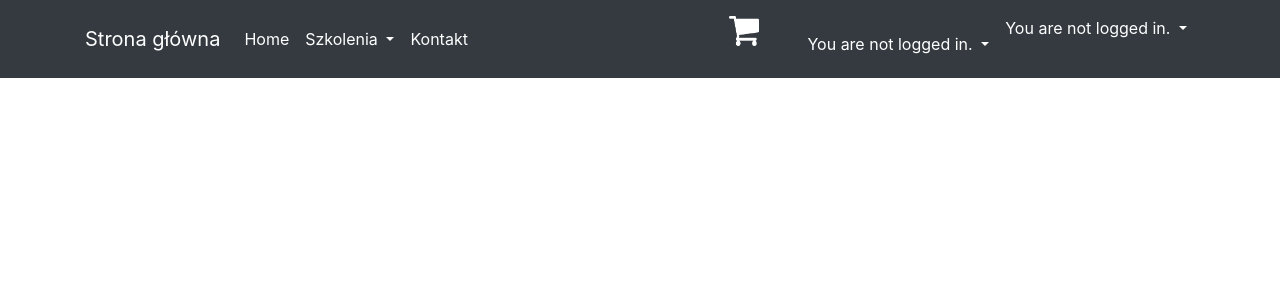
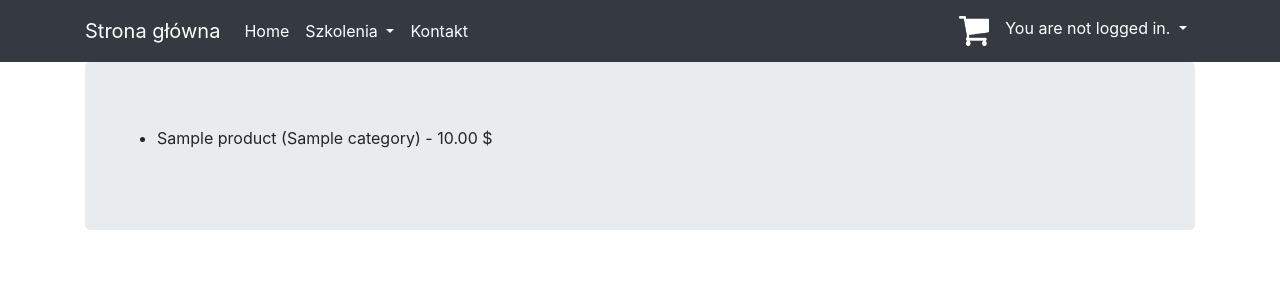
Before and after one commit to MarcinH91/Bhp_project, a Django app: page / in a window 1280 px wide. Shown: the top 300 px of the page. Run offline with Django 3.2, Linux system fonts and the light colour scheme; tables that the repository leaves empty hold one stand-in row (values such as "Sample post"); some libraries are stand-ins or nearby versions.

Commit message:
changes accepted

```diff
--- a/Bhp_project/templates/base.html
+++ b/Bhp_project/templates/base.html
@@ -1,8 +1,6 @@
 {% load bootstrap4 %}
 {% load static %}
-
 <html {% if LANGUAGE_CODE %}lang="{{ LANGUAGE_CODE }}"{% endif %}>
-
 <head>
     <meta charset="utf-8">
     <meta name="viewport" content="width=device-width, initial-scale=1">
@@ -10,7 +8,6 @@
     {% block styles %}{% bootstrap_css %}{% endblock %}
     {% block scripts %}{% bootstrap_javascript jquery='full' %}{% endblock %}
 </head>
-
 <body>
 <nav class="navbar navbar-expand-lg navbar-dark bg-dark">
     <div class="container fixed">
@@ -27,46 +24,23 @@
                     <a class="nav-link active dropdown-toggle" href="#" data-toggle="dropdown">
                         Szkolenia
                     </a>
+                    <div class="dropdown-menu">
+                        <a class="dropdown-item" href="{% url 'core:product_courses' %}">Kursy</a>
+                        <a class="dropdown-item" href="{% url 'core:product_trainings' %}">Szkolenia</a>
+                        <a class="dropdown-item" href="{% url 'core:product_services' %}">Usługi</a>
+                    </div>
                 </div>
                 <a class="nav-item nav-link active" href="/">
                     Kontakt
-                </a>
-
-
-
-            </div>
+                </a></div>
         </div>
         <div class="navbar-nav ml-auto">
             <div class="'navbar-nav ml-auto">
                 <div class="navbar-nav">
                     <a class="nav-item nav-link active right" href="/">
                         <img src="{% static 'cart.png' %}" style="width:30px;height:30px">
-
-            </div>
-        </div>
-        <div class="navbar-nav ml-auto">
-            <div class="nav-item dropdown">
-                {% if user.is_authenticated %}
-                    <a class="nav-link active dropdown-toggle" href="#" data-toggle="dropdown">
-                        {% if user.first_name %}Hello, {{ user.first_name }}!
-                        {% else %}Hello, {{ user.username }}!{% endif %}
-
                     </a>
-                    <div class="dropdown-menu dropdown-menu-right">
-                        <a class="dropdown-item text-right" href="{% url 'accounts:logout' %}">Logout</a>
-                        <a class="dropdown-item text-right" href="{% url 'accounts:password_change' %}">Password
-                            change</a>
-                    </div>
-                {% else %}
-                    <a class="nav-link active dropdown-toggle" href="#" data-toggle="dropdown">
-                        You are not logged in.
-                    </a>
-                    <div class="dropdown-menu dropdown-menu-right">
-                        <a class="dropdown-item text-right" href="{% url 'accounts:login' %}">Login</a>
-                        <a class="dropdown-item text-right" href="{% url 'accounts:sign_up' %}">Sign Up!</a>
-                    </div>
-                {% endif %}
-
+                </div>
             </div>
             <div class="nav-item dropdown">
                 {% if user.is_authenticated %}
@@ -87,15 +61,14 @@
                         <a class="dropdown-item text-right" href="{% url 'accounts:login' %}">Login</a>
                         <a class="dropdown-item text-right" href="{% url 'accounts:sign_up' %}">Sign Up!</a>
                     </div>
-                {% endif %}
-
-            </div>
+                {% endif %}            </div>
         </div>
-
     </div>
-
 </nav>
-
+<div class="container">
+    <div class="jumbotron">
+        {% block content %}{% endblock %}
+    </div>
+</div>
 </body>
-
 </html>
--- a/core/templates/product_courses.html
+++ b/core/templates/product_courses.html
@@ -1,4 +1,4 @@
-{% extends "../../Bhp_project/templates/base.html" %}
+{% extends "base.html" %}
 
 {% load extras %}
 
--- a/core/templates/product_details.html
+++ b/core/templates/product_details.html
@@ -1,4 +1,4 @@
-{% extends "../../Bhp_project/templates/base.html" %}
+{% extends "base.html" %}
 
 {% load extras %}
 
--- a/core/templates/product_list.html
+++ b/core/templates/product_list.html
@@ -1,4 +1,4 @@
-{% extends "../../Bhp_project/templates/base.html" %}
+{% extends "base.html" %}
 {% load extras %}
 {% block content %}
   <ul>
--- a/core/templates/product_services.html
+++ b/core/templates/product_services.html
@@ -1,4 +1,4 @@
-{% extends "../../Bhp_project/templates/base.html" %}
+{% extends "base.html" %}
 
 {% load extras %}
 
--- a/core/templates/product_trainings.html
+++ b/core/templates/product_trainings.html
@@ -1,4 +1,4 @@
-{% extends "../../Bhp_project/templates/base.html" %}
+{% extends "base.html" %}
 
 {% load extras %}
 
```
